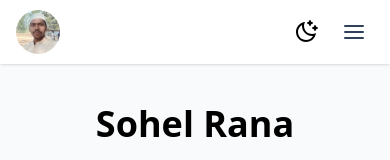
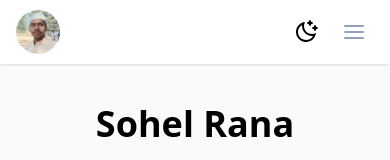
Before and after one commit to sohelrana6105/Portfolio, a React (Vite) app: page / in a window 390 px wide. Shown: the top 160 px of the page. Built offline with nearby package versions, Linux system fonts and the light colour scheme.

Commit message:
imporve theme button

```diff
--- a/src/componets/Navbar.jsx
+++ b/src/componets/Navbar.jsx
@@ -124,12 +124,22 @@ export default function Navbar() {
             <ThemeButton></ThemeButton>
 
             {/* Mobile Menu Button */}
-            <div className="md:hidden">
+            <div className="md:hidden ">
               <button
                 onClick={() => setOpen(!open)}
-                className="p-2 rounded-md text-slate-700 hover:bg-slate-100"
+                className="p-2 rounded-md text-slate-700 "
               >
-                {open ? <FiX size={24} /> : <FiMenu size={24} />}
+                {open ? (
+                  <FiX
+                    className="text-slate-400 hover:text-slate-100"
+                    size={24}
+                  />
+                ) : (
+                  <FiMenu
+                    className=" text-slate-400 hover:text-slate-100"
+                    size={24}
+                  />
+                )}
               </button>
             </div>
           </div>
@@ -138,13 +148,13 @@ export default function Navbar() {
 
       {/* Mobile Dropdown */}
       {open && (
-        <div className="md:hidden dark:bg-gray-800 border-t dark:border-gray-700 border-gray-300 ">
-          <div className="px-4 py-3 space-y-2">
+        <div className="md:hidden dark:bg-gray-800 border-t dark:border-gray-700 border-gray-300 shadow-2xl">
+          <div className="px-4 py-3 space-y-2 ">
             {navLinks.map((link) => (
               <button
                 key={link.id}
                 onClick={() => handleNavClick(link.id)}
-                className="block w-full text-left px-2 py-2 rounded hover:bg-slate-100"
+                className="block w-full text-left px-2 py-2 rounded hover:bg-slate-300  hover:dark:text-gray-700"
               >
                 {link.label}
               </button>
--- a/src/componets/Share/ThemeButton.jsx
+++ b/src/componets/Share/ThemeButton.jsx
@@ -13,7 +13,7 @@ const ThemeButton = () => {
       whileHover={{ scale: 1.2 }}
       whileTap={{ scale: 0.9 }}
       transition={{ duration: 0.3, ease: "easeInOut" }} // <- tween effect
-      className="dark:bg-gray-900"
+      className=""
     >
       {darkMode ? <LuSun size={24} /> : <RiMoonClearLine size={24} />}
     </motion.button>
```
